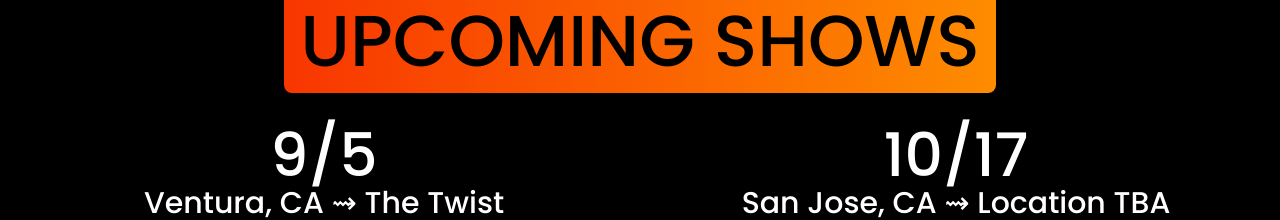
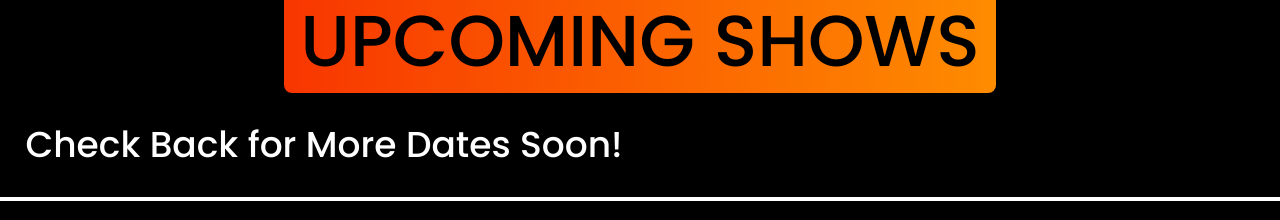
Before and after one commit to kyle-mucerino/citd, a React (Create React App) app: page / in a window 1280 px wide. Shown: the part 2980-3200 px from the top of the page. Built offline with nearby package versions, Linux system fonts and the light colour scheme; a web font is replaced by a local one.

Commit message:
Show date removals

```diff
--- a/src/App.js
+++ b/src/App.js
@@ -429,6 +429,9 @@ const App = () => {
           </div>
           <div className="grid grid-cols-1 custom:grid-cols-2 gap-4 text-center text-white poppins-medium mb-8 mx-4">
             <div className="show-date-item">
+              <h4 className="text-4xl">Check Back for More Dates Soon!</h4>
+            </div>
+            {/* <div className="show-date-item">
               <h4 className="text-6xl">9/5</h4>
               <p className="text-3xl">Ventura, CA &#x21DD; The Twist</p>
               <a
@@ -501,7 +504,7 @@ const App = () => {
               >
                 Get Tickets
               </a>
-            </div>
+            </div> */}
           </div>
         </section>
       </Parallax>
```
